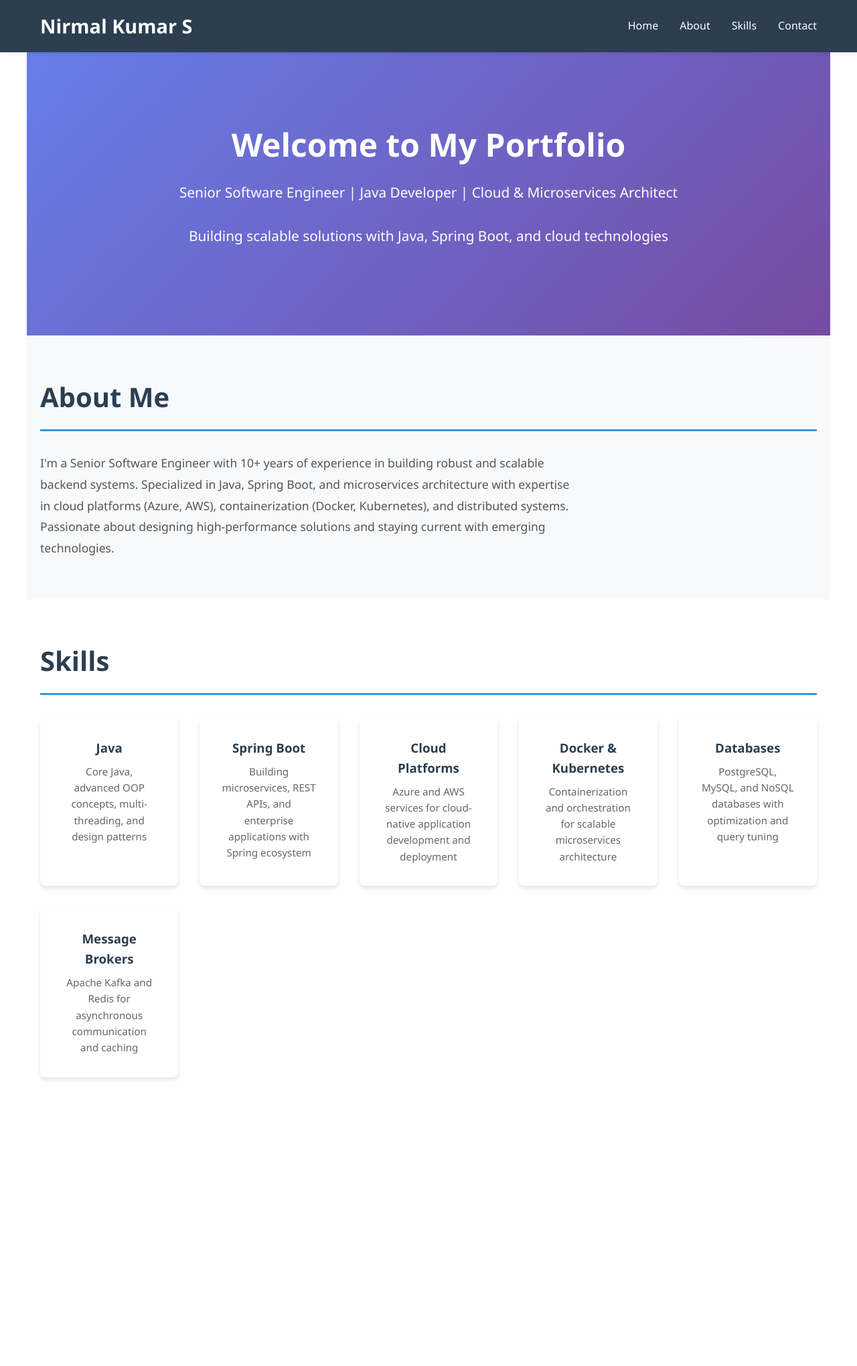
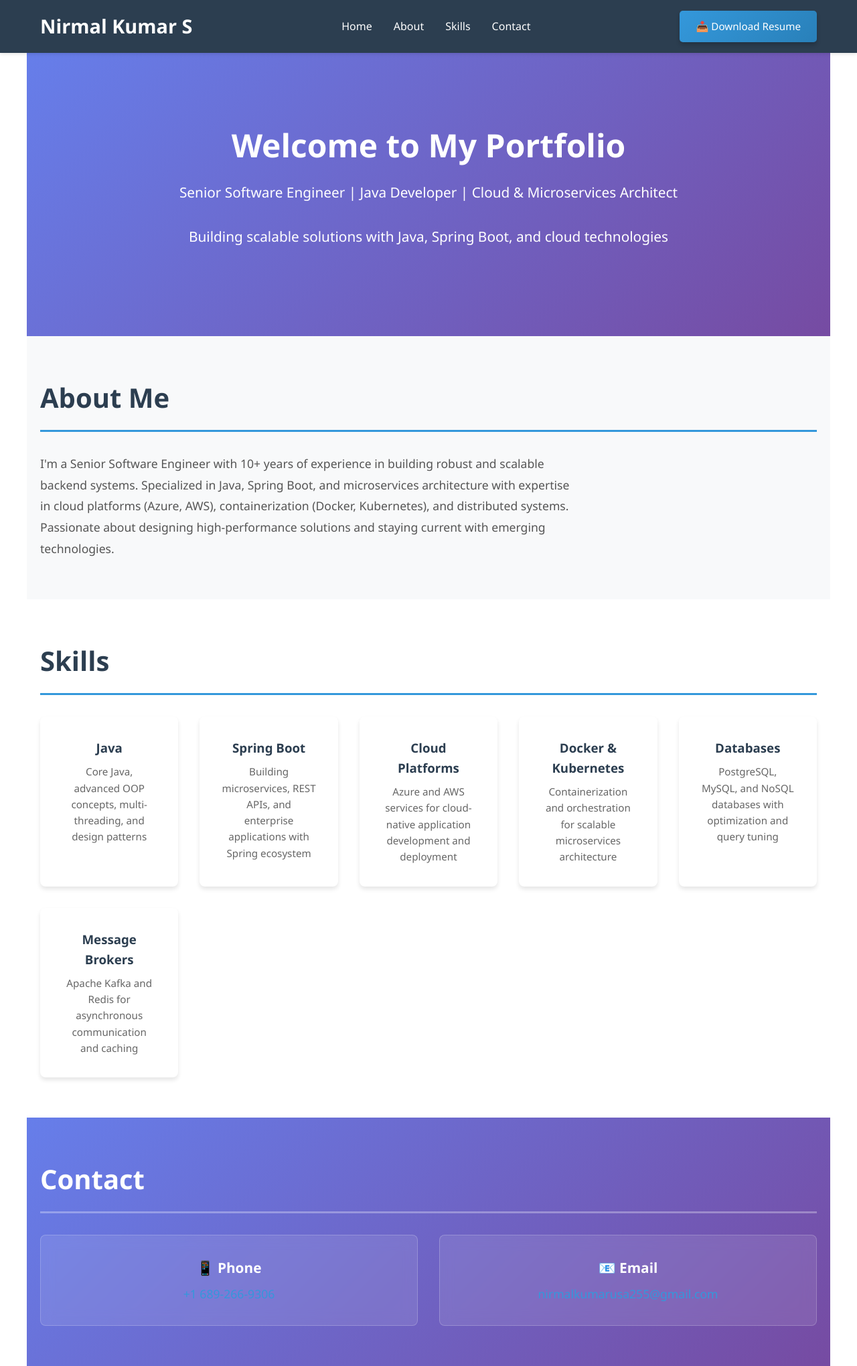
Before and after one commit to nirmalk25/my-portfolio, a plain HTML site: page index.html in a window 1280 px wide. Shown: the whole page at 67% size. Before the commit the page ends 1669 px from the top, so only its background shows below. Drawn offline with Linux system fonts and the light colour scheme.

Commit message:
Added contact section and added download button to download CV in pdf format

```diff
--- a/index.html
+++ b/index.html
@@ -55,6 +55,40 @@
 
         nav a:hover {
             color: #3498db;
+        }
+
+        /* Download Button */
+        .download-btn {
+            display: flex;
+            align-items: center;
+            gap: 0.5rem;
+        }
+
+        .download-btn a {
+            display: inline-flex;
+            align-items: center;
+            gap: 0.5rem;
+            background: linear-gradient(135deg, #3498db 0%, #2980b9 100%);
+            color: white;
+            padding: 0.7rem 1.5rem;
+            border-radius: 5px;
+            text-decoration: none;
+            font-weight: 500;
+            font-size: 0.95rem;
+            transition: all 0.3s ease;
+            box-shadow: 0 4px 6px rgba(0, 0, 0, 0.2);
+            border: none;
+            cursor: pointer;
+        }
+
+        .download-btn a:hover {
+            background: linear-gradient(135deg, #2980b9 0%, #1f618d 100%);
+            transform: translateY(-2px);
+            box-shadow: 0 6px 12px rgba(0, 0, 0, 0.3);
+        }
+
+        .download-btn a:active {
+            transform: translateY(0);
         }
 
         /* Hero Section */
@@ -138,6 +172,62 @@
             color: #666;
             font-size: 0.95rem;
         }
+
+        /* Contact Section */
+        #contact {
+            background: linear-gradient(135deg, #667eea 0%, #764ba2 100%);
+            color: white;
+        }
+
+        #contact h2 {
+            color: white;
+            border-bottom: 3px solid rgba(255, 255, 255, 0.3);
+        }
+
+        .contact-grid {
+            display: grid;
+            grid-template-columns: repeat(auto-fit, minmax(250px, 1fr));
+            gap: 2rem;
+            margin-top: 2rem;
+        }
+
+        .contact-card {
+            background-color: rgba(255, 255, 255, 0.1);
+            padding: 2rem;
+            border-radius: 8px;
+            backdrop-filter: blur(10px);
+            border: 1px solid rgba(255, 255, 255, 0.2);
+            text-align: center;
+            transition: transform 0.3s, background-color 0.3s;
+        }
+
+        .contact-card:hover {
+            transform: translateY(-5px);
+            background-color: rgba(255, 255, 255, 0.15);
+        }
+
+        .contact-card h3 {
+            font-size: 1.3rem;
+            margin-bottom: 0.5rem;
+            color: white;
+        }
+
+        .contact-card p {
+            font-size: 1.1rem;
+            color: rgba(255, 255, 255, 0.9);
+            word-break: break-all;
+        }
+
+        .contact-card a {
+            color: #3498db;
+            text-decoration: none;
+            transition: color 0.3s;
+        }
+
+        .contact-card a:hover {
+            color: #2ecc71;
+            text-decoration: underline;
+        }
     </style>
 </head>
 <body>
@@ -153,6 +243,9 @@
                     <li><a href="#contact">Contact</a></li>
                 </ul>
             </nav>
+            <div class="download-btn">
+                <a href="#" onclick="downloadResume()" title="Download Resume">📥 Download Resume</a>
+            </div>
         </div>
     </header>
 
@@ -207,5 +300,49 @@
         </div>
     </section>
 
+    <!-- Contact Section -->
+    <section id="contact">
+        <h2>Contact</h2>
+        <div class="contact-grid">
+            <div class="contact-card">
+                <h3>📱 Phone</h3>
+                <p><a href="tel:+16892669306">+1 689-266-9306</a></p>
+            </div>
+            <div class="contact-card">
+                <h3>📧 Email</h3>
+                <p><a href="mailto:nirmalkumarusa255@gmail.com">nirmalkumarusa255@gmail.com</a></p>
+            </div>
+        </div>
+    </section>
+
+    <script>
+        function downloadResume() {
+            // Replace 'resume.pdf' with the actual path to your resume file
+            const link = document.createElement('a');
+            link.href = 'resume.pdf';
+            link.download = 'Nirmal_Kumar_Resume.pdf';
+            document.body.appendChild(link);
+            link.click();
+            document.body.removeChild(link);
+        }
+
+        // Smooth scroll behavior for navigation links
+        document.querySelectorAll('a[href^="#"]').forEach(anchor => {
+            anchor.addEventListener('click', function (e) {
+                const href = this.getAttribute('href');
+                // Don't prevent default for download button
+                if (href !== '#' && !this.classList.contains('download-btn')) {
+                    e.preventDefault();
+                    const target = document.querySelector(href);
+                    if (target) {
+                        target.scrollIntoView({
+                            behavior: 'smooth',
+                            block: 'start'
+                        });
+                    }
+                }
+            });
+        });
+    </script>
 </body>
 </html>
```
